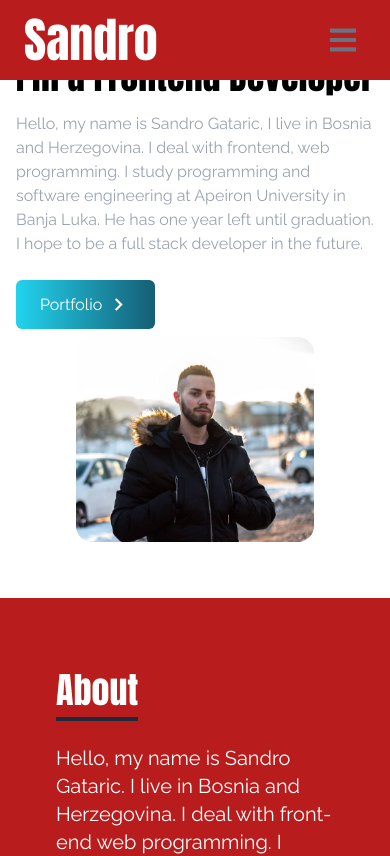
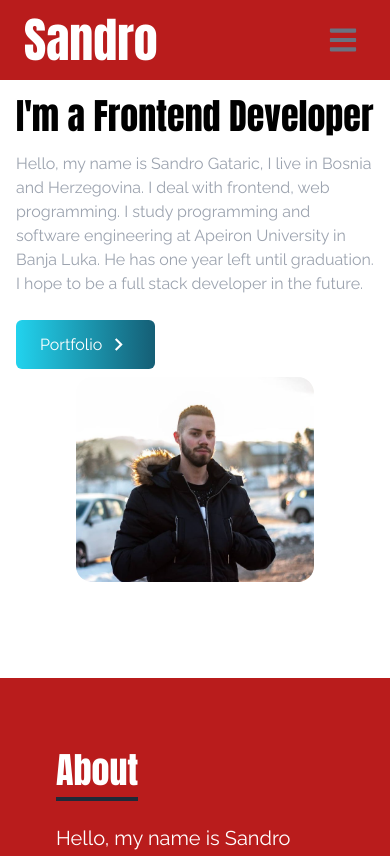
Before and after one commit to Sandro2906/myProtfolio, a React (Create React App) app: page / in a window 390 px wide. Shown: the top 856 px of the page. Built offline with nearby package versions, Linux system fonts and the light colour scheme; a web font is replaced by a local one.

Commit message:
Update Home.jsx

```diff
--- a/src/components/Home.jsx
+++ b/src/components/Home.jsx
@@ -14,7 +14,7 @@ const Home = () => {
   },[])
 
   return (
-    <div name='home' className='h-auto w-full bg-white py-14 md:h-screen'>
+    <div name='home' className='h-auto w-full bg-white py-24 md:h-screen'>
 
       <div className='text-white max-w-screen-lg mx-auto flex flex-col items-center justify-center h-full px-4 md:flex-row'>
         <div data-aos="fade-up" className='flex flex-col justify-center h-full'>
```
